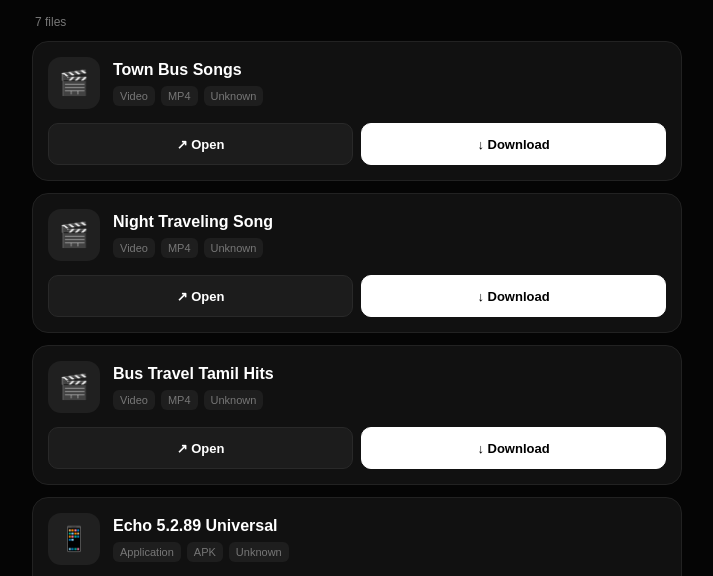
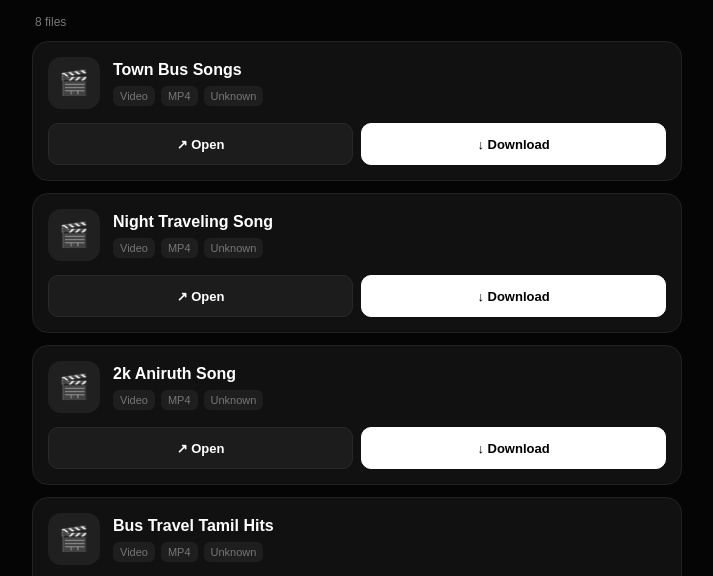
Before and after one commit to 2joker005/Music, a plain HTML site: page index.html in a window 1280 px wide. Shown: the part 205-781 px from the top of the page, without its empty margins (283-996 px from the left). Drawn offline with Linux system fonts and the light colour scheme.

Commit message:
Add new video entry for '2k Aniruth Song'

```diff
--- a/index.html
+++ b/index.html
@@ -494,7 +494,15 @@ const files = [
         url:
         "https://decisive-julianna-movielinkszzz-16d24678.koyeb.app/7046/Night_Traveling_Song_Love_Songs_Ilayaraja_Songs_Midnight_Melody.mp4?hash=AgADDC"
     },
-
+{
+        name: "2k Aniruth Song",
+        type: "Video",
+        extension: "MP4",
+        size: "Unknown",
+
+        url:
+        "https://latest.tamilupdates.workers.dev/kpsbots-kto2833q84927"
+    },
 
     {
         name: "Bus Travel Tamil Hits",
```
